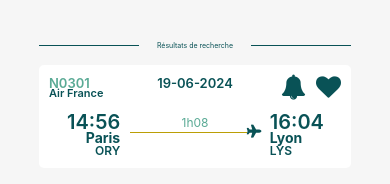
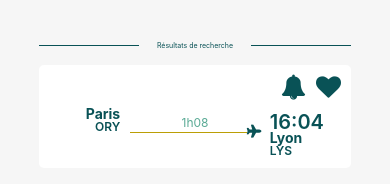
Before and after one commit to jmsanJS/TranquilFlight-frontend, a React Native app: screen / in a window 390 px wide. Shown: the part 288-472 px from the top of the page. Built offline with nearby package versions, Linux system fonts and the light colour scheme.

Commit message:
flight card

```diff
--- a/components/flightCard.js
+++ b/components/flightCard.js
@@ -4,23 +4,40 @@ import FontAwesome from "react-native-vector-icons/FontAwesome";
 import FontAwesome5 from "@expo/vector-icons/FontAwesome5";
 import { useDispatch, useSelector } from "react-redux";
 import { addFavorite } from "../reducers/favoriteFlights";
+import { removeFlight } from "../reducers/flightsResult";
 
 function FlightCard(props) {
+  const user = useSelector((state) => state.user.value);
+  const flightsData = useSelector((state) => state.flightsResult.value);
+
+  console.log(props)
   const dispatch = useDispatch();
 
+  const handleNotificationClick = () => {
+    console.log("notification");
+  };
+
   const handleFavoriteClick = () => {
-    dispatch(addFavorite());
+
+    if (!user.token) {
+      dispatch(addFavorite(flightsData));
+      console.log("click not connected user", flightsData);
+    } else if (user.token) {
+      dispatch(addFavorite(flightsData));
+      console.log("click of connected user", flightsData);
+    }
   };
+
   return (
     <View style={styles.favoriteTripContainer}>
       <View style={styles.favoriteTripHeader}>
         <View style={styles.flightNumberContainer}>
-          <Text style={styles.flightNumberText}>N0301</Text>
-          <Text style={styles.companyText}>Air France</Text>
+          <Text style={styles.flightNumberText}></Text>
+          <Text style={styles.companyText}>{}</Text>
         </View>
-        <Text style={styles.date}>19-06-2024</Text>
+        <Text style={styles.date}>{}</Text>
         <View style={styles.icons}>
-          <TouchableOpacity onPress={() => handleFavoriteClick()}>
+          <TouchableOpacity onPress={() => handleNotificationClick()}>
             <FontAwesome name="bell" size={25} color={colors.dark1} />
           </TouchableOpacity>
           <TouchableOpacity onPress={() => handleFavoriteClick()}>
@@ -35,7 +52,7 @@ function FlightCard(props) {
       </View>
       <View style={styles.favoriteTripDescriptionContainer}>
         <View style={styles.departureInfo}>
-          <Text style={styles.departureTime}>14:56</Text>
+          <Text style={styles.departureTime}>{}</Text>
           <Text style={styles.departureCity}>Paris</Text>
           <Text style={styles.departureAirportCode}>ORY</Text>
         </View>
```
